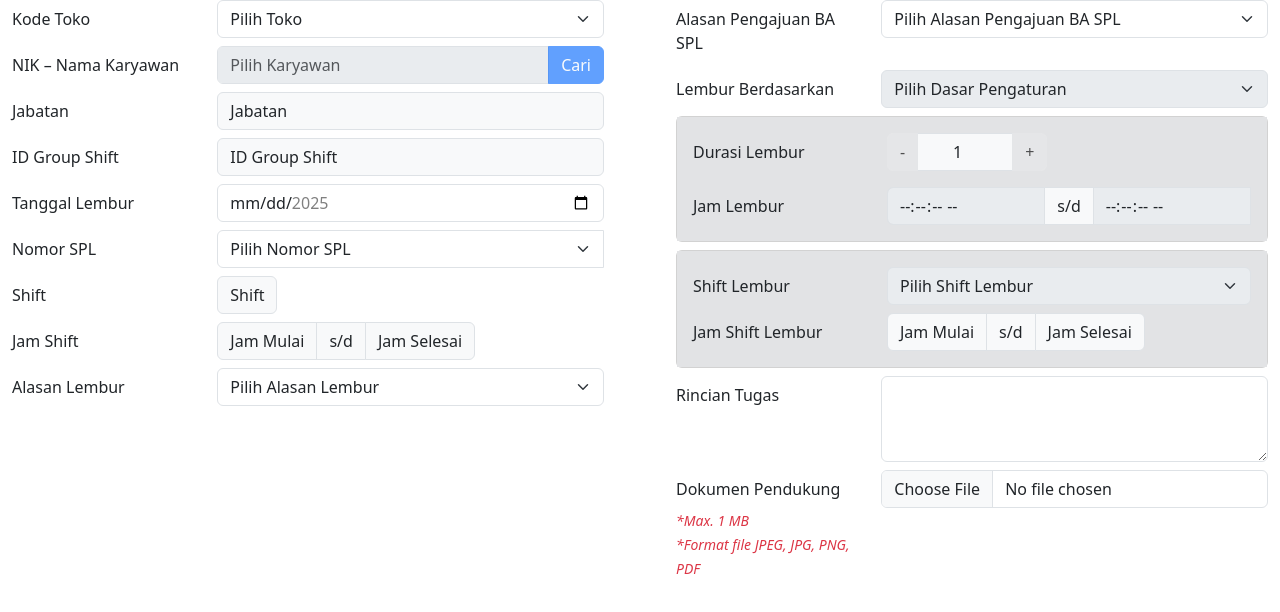
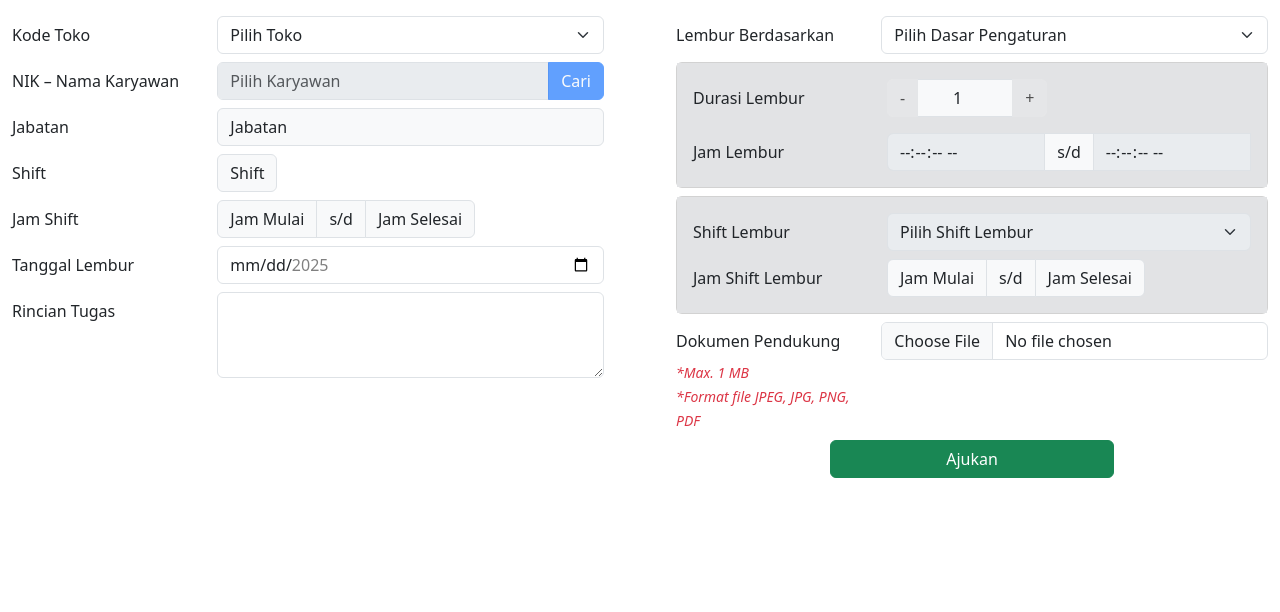
Before and after one commit to MEvanAW/my-form, a Vue app: page / in a window 1280 px wide. Shown: the top 612 px of the page. Built offline with nearby package versions, Linux system fonts and the light colour scheme.

Commit message:
Update MyForm view and Cari Karyawan Modal component.

```diff
--- a/src/components/modals/CariKaryawanModal.vue
+++ b/src/components/modals/CariKaryawanModal.vue
@@ -89,12 +89,7 @@
                     <SortAlphabetAscending v-if="sortBy == sortByEnum.jabatanAscending" />
                     <SortAlphabetDescending v-else-if="sortBy == sortByEnum.jabatanDescending" />
                   </th>
-                  <th
-                    v-if="isShift"
-                    scope="col"
-                    class="my-position-md-relative"
-                    @click="sortByShift()"
-                  >
+                  <th scope="col" class="my-position-md-relative" @click="sortByShift()">
                     SHIFT
                     <SortAlphabetAscending v-if="sortBy === fieldKeys.shift && isAscending" />
                     <SortAlphabetDescending v-else-if="sortBy === fieldKeys.shift" />
@@ -116,7 +111,7 @@
                   <td class="text-center">{{ karyawan.nik }}</td>
                   <td>{{ karyawan.name }}</td>
                   <td v-if="displayJabatan">{{ karyawan.jabatan }}</td>
-                  <td v-if="isShift">{{ karyawan?.[fieldKeys.shift] }}</td>
+                  <td>{{ karyawan?.[fieldKeys.shift] }}</td>
                 </tr>
               </tbody>
             </table>
@@ -160,26 +155,23 @@ const danger = 'danger'
 const fieldKeys = Object.freeze({
   shift: 'shift',
 })
-const warning = 'warning'
 const emptyArray = Object.freeze([])
 
 const props = defineProps({
   isNikInput: Boolean,
   emitArg: null,
-  populate: Function,
-  populateArg: Array,
-  populationToggle: null,
+  employees: Array,
   displayJabatan: Boolean,
 })
 const emit = defineEmits(['pilih'])
 
 const errorMessage = ref('')
 const displayWarningMessage = ref(strings.emptyString)
-const employees = ref([])
+const employees = ref(emptyArray)
 const isAscending = ref(true)
 const nikForCari = ref('')
 const searchKeyword = ref('')
-const displayEmployees = ref(employees.value.slice(0, 5))
+const displayEmployees = ref(employees.value)
 const sortBy = ref(sortByEnum.nikAscending)
 const alertType = ref(danger)
 const filteredEmployees = computed(() =>
@@ -190,8 +182,7 @@ const filteredEmployees = computed(() =>
       karyawan?.[fieldKeys.shift]?.includes(searchKeyword.value),
   ),
 )
-const isShift = computed(() => props.populateArg?.[4])
-const min = computed(() => Math.min(5, filteredEmployees.value.length))
+const min = computed(() => Math.min(5, filteredEmployees.value.length || 1))
 const max = computed(() => Math.min(filteredEmployees.value.length, 99))
 const showInput = ref(min.value)
 const validatedShow = ref(min.value)
@@ -220,31 +211,18 @@ watch(filteredEmployees, (f) => {
     showInput.value = min.value
   }
 })
-// A workaround to trigger toggle from parent
 watch(
-  () => props.populationToggle,
-  // eslint-disable-next-line no-unused-vars
-  (_) => {
-    if (props.populate) {
-      employees.value = emptyArray
-      displayWarningMessage.value = strings.defaultLoadingMessage
-      props.populate
-        .apply(this, props.populateArg)
-        .then(function (response) {
-          employees.value = response?.data?.constructor === Array ? response.data : emptyArray
-          errorMessage.value = strings.emptyString
-        })
-        .catch(function (error) {
-          errorMessage.value = error?.errorMessage || 'Mohon maaf, gagal mengambil data karyawan.'
-        })
-        .finally(function () {
-          displayWarningMessage.value = strings.emptyString
-        })
+  () => props.employees,
+  (newEmployees) => {
+    if (newEmployees?.constructor === Array) {
+      employees.value = newEmployees
+      navigate(1)
     }
   },
+  { immediate: true },
 )
 
-function cari(nik) {
+function cari() {
   if (cariIsInvalid.value) {
     return
   }
--- /dev/null
+++ b/src/services/times.js
@@ -0,0 +1,59 @@
+export const timesService = {
+  timeSeparator: ':',
+  emptyString: '',
+  translateTimeByHour(timeString, hourNumber) {
+    const times = timeString.split(this.timeSeparator)
+    let hour = +times[0] + hourNumber
+    if (hour < 0) {
+      hour += 24
+    } else if (hour >= 24) {
+      hour -= 24
+    }
+    times[0] = hour
+    return [
+      ('' + times[0]).padStart(2, '0'),
+      ('' + times[1]).padStart(2, '0'),
+      ('' + times[2]).padStart(2, '0'),
+    ].join(this.timeSeparator)
+  },
+  getDurationInSeconds(startTimeString, endTimeString) {
+    const startTimes = startTimeString.split(this.timeSeparator)
+    const endTimes = endTimeString.split(this.timeSeparator)
+    let seconds =
+      +endTimes[2] -
+      startTimes[2] +
+      (+endTimes[1] - startTimes[1]) * 60 +
+      (+endTimes[0] - startTimes[0]) * 3600
+    if (seconds < 0) {
+      seconds += 86400
+    }
+    return seconds
+  },
+  formatSecondsToString(seconds) {
+    const hours = Math.floor(seconds / 3600)
+    const accumulate = seconds - hours * 3600
+    const minutes = Math.floor(accumulate / 60)
+    seconds = accumulate - minutes * 60
+    let timeString = this.emptyString
+    if (hours) {
+      timeString += `${hours} JAM `
+    }
+    if (minutes) {
+      timeString += `${minutes} MENIT `
+    }
+    if (seconds) {
+      timeString += `${seconds} DETIK `
+    }
+    return timeString.trim()
+  },
+  isLessThanNow(timeString) {
+    return timeString < this.currentTimeString()
+  },
+  isMoreThanNow(timeString) {
+    return timeString > this.currentTimeString()
+  },
+  currentTimeString() {
+    const date = new Date()
+    return `${date.getHours().toString().padStart(2, '0')}:${date.getMinutes().toString().padStart(2, '0')}:${date.getSeconds().toString().padStart(2, '0')}`
+  },
+}
--- a/src/views/MyForm.vue
+++ b/src/views/MyForm.vue
@@ -1,4 +1,5 @@
 <template>
+  <div class="mt-3"></div>
   <div v-if="errorMessage" class="alert alert-danger" role="alert">
     {{ errorMessage }}
   </div>
@@ -41,6 +42,9 @@
               data-bs-toggle="modal"
               data-bs-target="#cariKaryawanModal"
               :disabled="!inputModels.toko.value"
+              :title="
+                inputModels.toko.value ? viewStrings.emptyString : viewStrings.cariKaryawanTitle
+              "
             >
               Cari
             </InfoButton>
@@ -54,45 +58,6 @@
         <label for="jabatan" class="col-sm-4 col-form-label">Jabatan</label>
         <div class="col-sm-8">
           <span id="jabatan" class="input-group-text">{{ jabatan || 'Jabatan' }}</span>
-        </div>
-      </div>
-      <div class="row mb-2">
-        <label for="idGroupShift" class="col-sm-4 col-form-label">ID Group Shift</label>
-        <div class="col-sm-8">
-          <span id="idGroupShift" class="input-group-text">{{
-            karyawan.idShiftGroup.value || viewStrings.idGroupShift
-          }}</span>
-        </div>
-      </div>
-      <div class="row mb-2">
-        <label for="tanggalLembur" class="col-sm-4 col-form-label">Tanggal Lembur</label>
-        <div class="col-sm-8">
-          <DateInput
-            id="tanggalLembur"
-            :required="true"
-            errorMessage="Tanggal lembur wajib dipilih."
-            :validation-toggle="validationToggle"
-            :min="dateInputMin()"
-            :max="dateInputMax()"
-            :picked="inputModels.tanggalLembur.value"
-            @change="change"
-          />
-        </div>
-      </div>
-      <div class="row mb-2">
-        <label for="nomorSpl" class="col-lg-4 col-form-label">Nomor SPL</label>
-        <div class="col-lg-8">
-          <div class="input-group">
-            <SelectInput
-              id="nomorSpl"
-              placeholder="Pilih Nomor SPL"
-              :options="nomorSplOptions"
-              error-message="Nomor SPL invalid."
-              :validation-toggle="validationToggle"
-              :selected="inputModels.nomorSpl.value"
-              @change="change"
-            />
-          </div>
         </div>
       </div>
       <div class="row mb-2">
@@ -114,51 +79,34 @@
         </div>
       </div>
       <div class="row mb-2">
-        <label for="alasanLembur" class="col-sm-4 col-form-label">Alasan Lembur</label>
+        <label for="tanggalLembur" class="col-sm-4 col-form-label">Tanggal Lembur</label>
         <div class="col-sm-8">
-          <SelectInput
-            id="alasanLembur"
-            placeholder="Pilih Alasan Lembur"
+          <DateInput
+            id="tanggalLembur"
             :required="true"
-            :options="alasanLemburOptions"
-            error-message="Alasan lembur wajib dipilih."
+            errorMessage="Tanggal lembur wajib dipilih."
             :validation-toggle="validationToggle"
-            :selected="inputModels.alasanLembur.value"
+            :min="dateInputMin()"
+            :max="dateInputMax()"
+            :picked="inputModels.tanggalLembur.value"
             @change="change"
           />
         </div>
       </div>
-      <div v-show="subAlasanOptions !== emptyArray" class="row mb-2">
-        <label for="alasanLembur" class="col-sm-4 col-form-label">Sub Alasan</label>
+      <div class="row mb-2">
+        <label for="rincianTugas" class="col-sm-4 col-form-label">Rincian Tugas</label>
         <div class="col-sm-8">
-          <SelectInput
-            id="subAlasan"
-            placeholder="Pilih Sub Alasan"
-            :required="true"
-            :options="subAlasanOptions"
-            error-message="Sub alasan wajib dipilih."
-            :validation-toggle="validationToggle"
-            :selected="inputModels.subAlasan.value"
-            @change="change"
-          />
+          <textarea
+            v-model="rincianTugas"
+            id="rincianTugas"
+            class="form-control"
+            rows="3"
+            maxlength="160"
+          ></textarea>
         </div>
       </div>
     </div>
     <div class="col-sm ms-lg-4">
-      <div class="row mb-2">
-        <label for="alasanBaSpl" class="col-sm-4 col-form-label">Alasan Pengajuan BA SPL</label>
-        <div class="col-sm-8">
-          <SelectInput
-            id="alasanBaSpl"
-            placeholder="Pilih Alasan Pengajuan BA SPL"
-            :required="true"
-            :options="alasanBaSplOptions"
-            error-message="Alasan pengajuan BA SPL wajib dipilih."
-            :validation-toggle="validationToggle"
-            @change="change"
-          />
-        </div>
-      </div>
       <div class="row mb-2">
         <label for="aturBerdasarkan" class="col-sm-4 col-form-label">Lembur Berdasarkan</label>
         <div class="col-sm-8">
@@ -169,7 +117,7 @@
             :options="aturBerdasarkanOptions"
             error-message="Dasar pengaturan wajib dipilih."
             :validation-toggle="validationToggle"
-            :disabled="shift?.toUpperCase() === viewStrings.off || !inputModels.alasanLembur.value"
+            :disabled="shift?.toUpperCase() === viewStrings.off"
             :selected="inputModels.aturBerdasarkan.value"
             @change="change"
           />
@@ -223,7 +171,6 @@
                   :validation-toggle="validationToggle"
                   :picked="inputModels.jamMulaiLembur.value"
                   :disabled="durasiLemburDisabled"
-                  :min="jamMulaiLemburMin"
                   @change="change"
                   @invalidate="invalidate"
                 />
@@ -304,21 +251,8 @@
         </div>
       </div>
       <div class="row mb-2">
-        <label for="rincianTugas" class="col-sm-4 col-form-label">Rincian Tugas</label>
-        <div class="col-sm-8">
-          <textarea
-            v-model="rincianTugas"
-            id="rincianTugas"
-            class="form-control"
-            rows="3"
-            maxlength="160"
-          ></textarea>
-        </div>
-      </div>
-      <div class="row mb-2">
         <div class="col-lg-4">
-          <label for="dokumenPendukung" class="col-form-label">Dokumen Pendukung</label
-          ><br class="d-inline d-lg-none" />
+          <label for="dokumenPendukung" class="col-form-label">Dokumen Pendukung</label><br />
           <small class="text-danger"><i>*Max. 1 MB</i></small
           ><br />
           <small class="text-danger"><i>*Format file JPEG, JPG, PNG, PDF</i></small>
@@ -339,9 +273,21 @@
           </div>
         </div>
       </div>
+      <div class="row mb-2">
+        <div class="col-lg-3"></div>
+        <div class="col-lg-6 d-grid gap-2">
+          <button class="btn btn-success">Ajukan</button>
+        </div>
+        <div class="col-lg-3"></div>
+      </div>
     </div>
   </div>
-  <CariKaryawanModal :is-nik-input="false" @pilih="pilih" :display-jabatan="true" />
+  <CariKaryawanModal
+    :display-jabatan="true"
+    :employees="employees"
+    :is-nik-input="false"
+    @pilih="pilih"
+  />
   <BerhasilModal :symbol="berhasilModalToggle" :is-static="true" @konfirmasi-berhasil="refresh"
     >Pengajuan BA SPL berhasil disimpan!</BerhasilModal
   >
@@ -359,97 +305,109 @@ import NumberInput from '@/components/inputs/NumberInput.vue'
 import SelectInput from '@/components/inputs/SelectInput.vue'
 import { strings } from '@/models/strings'
 import TimeInput from '@/components/inputs/TimeInput.vue'
+import { timesService } from '@/services/times'
 
 const aturBerdasarkanEnum = Object.freeze({
   durasiLembur: Symbol(1),
   shiftLembur: Symbol(2),
 })
 const viewStrings = Object.freeze({
-  alasanListErrorMessage: 'Mohon maaf, gagal mengambil data alasan.',
-  cariKaryawan: 'Cari karyawan',
-  dokumenPendukungWajibDiisi: 'Dokumen pendukung wajib diisi.',
+  cariKaryawanTitle: 'Silakan pilih kode toko terlebih dahulu.',
   durasiLembur: 'Durasi',
-  employeeShiftErrorMessage: 'Mohon maaf, gagal mengambil data shift.',
-  hapusNomorSplSebelumCariKaryawanLain: 'Hapus nomor SPL sebelum cari karyawan lain',
+  emptyString: strings.emptyString,
+  enam: '6',
+  fileMax1Mb: 'File tidak boleh melebihi 1 MB.',
+  formatFileTidakDidukung: 'Format file tidak didukung.',
   idGroupShift: 'ID Group Shift',
+  jabatanErrorMessage: 'Mohon maaf, gagal mengisi data jabatan. Mohon laporkan ke pengembang.',
   jamMulai: 'Jam Mulai',
+  jamNol: '00:00:00',
   jamSelesai: 'Jam Selesai',
+  lima: '5',
+  maxTime: '23:59:59',
   namaKaryawanDefault: 'Nama karyawan tak terbaca',
   nikDefault: 'NIK tak terbaca',
-  nomorSplSudahTerbayarErrorMessage:
-    'Nomor SPL terpilih sudah terbayar sehingga tidak bisa dibuatkan BA SPL.',
-  pilihKaryawan: 'Pilih Karyawan',
-  sebelumSetelahShiftWajibDipilih: 'Sebelum/setelah shift wajib dipilih.',
   shift: 'Shift',
-  simpanButtonTitle: 'Mohon pilih nomor SPL dengan status selain terbayar.',
-  waktuLemburHarusBackTime: 'Waktu lembur untuk BA SPL harus backtime.',
   off: 'OFF',
-  jamShiftLemburErrorMessage: 'Mohon maaf, gagal mengambil data jam shift lembur.',
-  jamNol: '00:00:00',
-  maxTime: '23:59:59',
-  emptyString: strings.emptyString,
-  y: 'Y',
-  n: 'N',
-  createBaSplErrorMessage: 'Mohon maaf, gagal mengajukan BA SPL.',
-  dateServerValidationError: 'Mohon maaf, service gagal memvalidasi tanggal SPL.',
-  getListNoSplErrorMessage: 'Mohon maaf, gagal mengambil nomor SPL.',
-  jabatanErrorMessage: 'Mohon maaf, gagal mengisi data jabatan. Mohon laporkan ke pengembang.',
-  defaultLoadingWarningMessage: 'Sedang mengambil data dari service ...',
-  satu: '1',
-  dua: '2',
-  tiga: '3',
-  lima: '5',
-  enam: '6',
-  formatFileTidakDidukung: 'Format file tidak didukung.',
-  fileMax1Mb: 'File tidak boleh melebihi 1 MB.',
 })
 const emptyArray = Object.freeze([])
 const supportedFileTypes = Object.freeze(['image/png', 'image/jpeg', 'application/pdf'])
 
+const employees = [
+  {
+    jabatan: 'PIMPINAN SHIFT',
+    name: 'FULAN',
+    nik: '1999010220000304',
+    shift: '1',
+    shift_end: '11:30:00',
+    shift_start: '08:00:00',
+  },
+  {
+    jabatan: 'STORE CREW',
+    name: 'FULANAH',
+    nik: '2000020320010405',
+    shift: '2',
+    shift_end: '16:30:00',
+    shift_start: '13:00:00',
+  },
+]
 const errorMessage = ref('')
 const warningMessage = ref(viewStrings.emptyString)
 const selectedToko = ref('')
-const durasiLemburMax = ref(7)
+const durasiLemburMax = ref(8)
 const inputModels = {
-  alasanLembur: ref(''),
-  alasanBaSpl: ref(''),
   aturBerdasarkan: ref(viewStrings.emptyString),
   durasiLembur: ref(1),
   jamMulaiLembur: ref(null),
   jamSelesaiLembur: ref(null),
-  subAlasan: ref(viewStrings.emptyString),
   tanggalLembur: ref(''),
   toko: ref(''),
-  nomorSpl: ref(''),
 }
 const invalidInputs = {
-  jamMulaiLembur: false,
   jamSelesaiLembur: false,
 }
 const shiftLembur = ref('')
 const karyawan = {
   nik: viewStrings.emptyString,
   name: viewStrings.emptyString,
-  idShiftGroup: ref(viewStrings.emptyString),
   display: ref(viewStrings.emptyString),
 }
 const jabatan = ref('')
 const shift = ref(viewStrings.shift)
 const shiftMulai = ref(viewStrings.emptyString)
 const shiftSelesai = ref(viewStrings.emptyString)
-const kodeTokoOptions = ref([])
-const alasanLemburOptions = ref([])
-const alasanBaSplOptions = ref([])
+const kodeTokoOptions = [
+  {
+    label: 'FRESH ANCOL 1',
+    value: 'T001',
+  },
+  {
+    label: 'TOKO LAIN',
+    value: 'LAIN',
+  },
+]
 const validationToggle = ref(false)
 const berhasilModalToggle = ref(false)
 const isKaryawanInvalid = ref(false)
-const shiftLemburOptions = ref(emptyArray)
+const shiftLemburOptions = [
+  {
+    label: '1',
+    shift_end: '11:30:00',
+    shift_start: '08:00:00',
+    value: '1',
+  },
+  {
+    label: '2',
+    shift_end: '16:30:00',
+    shift_start: '13:00:00',
+    value: '2',
+  },
+]
 const jamShiftLembur = {
   jamMulai: ref(''),
   jamSelesai: ref(''),
 }
 const rincianTugas = ref('')
-const nomorSplOptions = ref(emptyArray)
 let file = null
 const isFileInvalid = ref(false)
 const fileInvalidMessage = ref('File invalid.')
@@ -461,18 +419,6 @@ const shiftLemburDisabled = computed(
   () => inputModels.aturBerdasarkan.value !== aturBerdasarkanEnum.shiftLembur,
 )
 const isIstirahat = computed(() => inputModels.durasiLembur.value >= 5)
-const jamMulaiLembur = computed(() => {
-  if (!shiftMulai.value || !inputModels.jamSelesaiLembur.value) {
-    return viewStrings.emptyString
-  }
-  const pergeseranJam = isIstirahat.value
-    ? -inputModels.durasiLembur.value - 1
-    : -inputModels.durasiLembur.value
-  return timesService.translateTimeByHour(inputModels.jamSelesaiLembur.value, pergeseranJam)
-})
-const jamMulaiLemburMin = computed(() => {
-  return shiftSelesai.value === viewStrings.off ? viewStrings.jamNol : shiftSelesai.value
-})
 const jamSelesaiLembur = computed(() => {
   if (!shiftSelesai.value || !inputModels.jamMulaiLembur.value) {
     return viewStrings.emptyString
@@ -489,16 +435,6 @@ const aturBerdasarkanOptions = computed(() => {
   ]
 })
 const displayWarningMessage = computed(() => warningMessage.value || viewStrings.emptyString)
-const subAlasanOptions = computed(() => {
-  const option = alasanLemburOptions.value.find(
-    (option) => option?.value === inputModels.alasanLembur.value,
-  )
-  return (
-    option?.sub_alasan?.map((sub) => {
-      return { value: sub, label: sub }
-    }) || emptyArray
-  )
-})
 
 watch(shiftLemburDisabled, (newShiftLemburDisabled) => {
   if (newShiftLemburDisabled) {
@@ -508,7 +444,7 @@ watch(shiftLemburDisabled, (newShiftLemburDisabled) => {
   }
 })
 watch(
-  [durasiLemburDisabled, jamSelesaiLembur, jamMulaiLembur, inputModels.durasiLembur],
+  [durasiLemburDisabled, jamSelesaiLembur, inputModels.durasiLembur],
   ([newDurasiLemburDisabled, newJamSelesaiLembur]) => {
     if (newDurasiLemburDisabled) {
       return
@@ -520,27 +456,25 @@ watch(
 function pilih(terpilih) {
   karyawan.nik = terpilih.nik
   karyawan.name = terpilih.name
-  karyawan.idShiftGroup.value = terpilih.id_shift_group
-  if (karyawan.idShiftGroup.value.startsWith?.(viewStrings.lima)) {
-    durasiLemburMax.value = 8
-  } else if (karyawan.idShiftGroup.value.startsWith?.(viewStrings.enam)) {
-    durasiLemburMax.value = 7
-  }
   karyawan.display.value = `${terpilih.nik || viewStrings.nikDefault} - ${terpilih.name || viewStrings.namaKaryawanDefault}`
   isKaryawanInvalid.value = false
   jabatan.value = terpilih.jabatan
   if (!jabatan.value) {
     errorMessage.value = viewStrings.jabatanErrorMessage
   }
+  shift.value = terpilih.shift
+  shiftMulai.value = terpilih.shift_start
+  shiftSelesai.value = terpilih.shift_end
+  inputModels.jamMulaiLembur.value = terpilih.shift_end
 }
 function change(value, id) {
   inputModels[id].value = value
 }
 function changeShiftLembur(value) {
   shiftLembur.value = value
-  const shiftObject = shiftLemburOptions.value.find((shift) => shift.value === value)
-  jamShiftLembur.jamMulai.value = shiftObject?.shift_mulai
-  jamShiftLembur.jamSelesai.value = shiftObject?.shift_selesai
+  const shiftObject = shiftLemburOptions.find((shift) => shift.value === value)
+  jamShiftLembur.jamMulai.value = shiftObject?.shift_start
+  jamShiftLembur.jamSelesai.value = shiftObject?.shift_end
 }
 function invalidate(value, id) {
   invalidInputs[id] = value
@@ -566,16 +500,9 @@ function onFileChanged(e) {
 }
 function dateInputMax() {
   const date = new Date()
-  date.setDate(date.getDate() - 1)
-  return datesService.toDatePickerString(date)
+  return datesService.toDatePickerString(new Date(date.getFullYear(), date.getMonth() + 2, 0))
 }
 function dateInputMin() {
-  const date = new Date()
-  if (date.getDate() < 6) {
-    date.setMonth(date.getMonth() - 3, 1)
-  } else {
-    date.setMonth(date.getMonth() - 2, 1)
-  }
-  return datesService.toDatePickerString(date)
+  return datesService.toDatePickerString()
 }
 </script>
```
